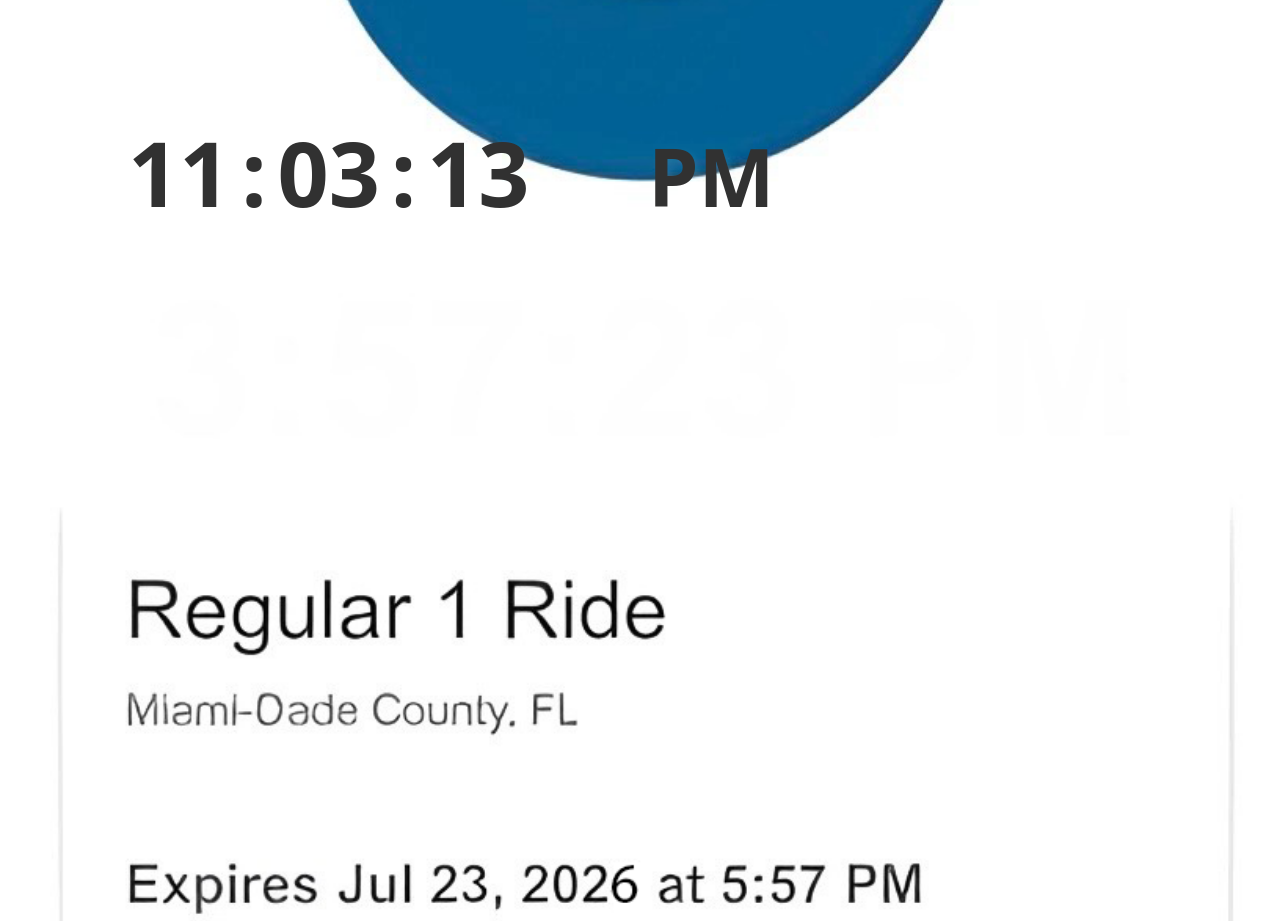
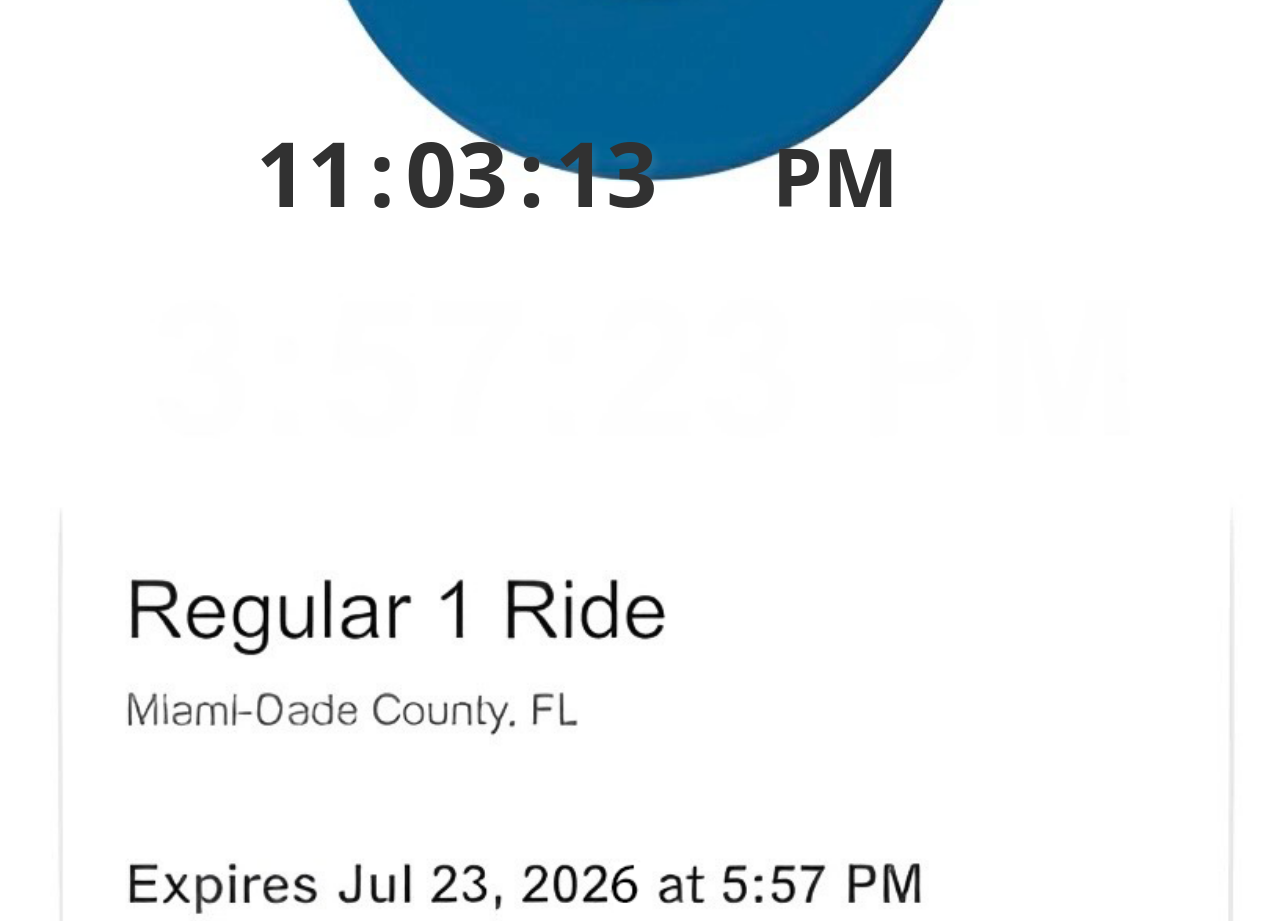
Before and after one commit to tomich78/clock, a plain HTML site: page index.html in a window 1280 px wide. Shown: the part 1500-2421 px from the top of the page. Drawn offline with Linux system fonts and the light colour scheme; a web font is replaced by a local one.

Commit message:
Adjust clock position and retain CSS structure

```diff
--- a/styles.css
+++ b/styles.css
@@ -26,7 +26,7 @@
 /* Reloj encima de la imagen */
 .clock{
   position: absolute;
-  left: 10vw;
+  left: 20vw;
   top: 60%;
 
   display: flex;
@@ -44,6 +44,5 @@
 }
 
 .ampm{
-  margin-left: 0.05em;
   font-size: 0.9em; /* más grande y cerca */
 }
```
